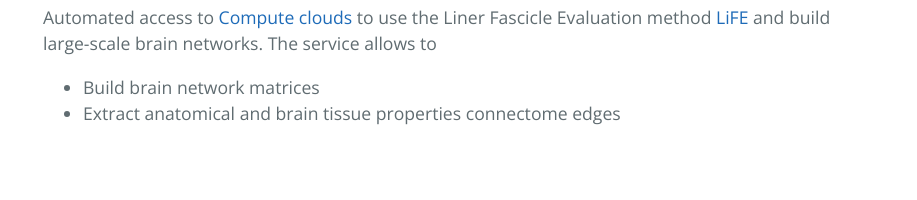
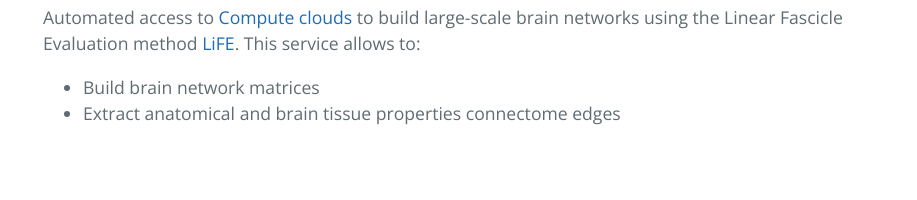
Before and after one commit to brainlife/brainlife.github.io, a Jekyll site: the page built from _pages/networkneuro.md, in a window 1280 px wide. Shown: the part 320-520 px from the top of the page, without its empty margins (181-1098 px from the left). Built offline with Jekyll 4.4.1, drawn with Linux system fonts in a browser that asks for light colours; nearby versions of some CDN libraries.

Commit message:
Update networkneuro.md

```diff
--- a/_pages/networkneuro.md
+++ b/_pages/networkneuro.md
@@ -7,7 +7,7 @@ permalink: /networkneuro
 giturl: "https://github.com/brain-life/app-networkneuro"
 ---
 
-Automated access to [Compute clouds](https://jetstream-cloud.org) to use the Liner Fascicle Evaluation method [LiFE](http://francopestilli.github.io/life/) and build large-scale brain networks. The service allows to
+Automated access to [Compute clouds](https://jetstream-cloud.org) to build large-scale brain networks using the Linear Fascicle Evaluation method [LiFE](http://francopestilli.github.io/life/). This service allows to:
 
 * Build brain network matrices
 * Extract anatomical and brain tissue properties connectome edges
```
